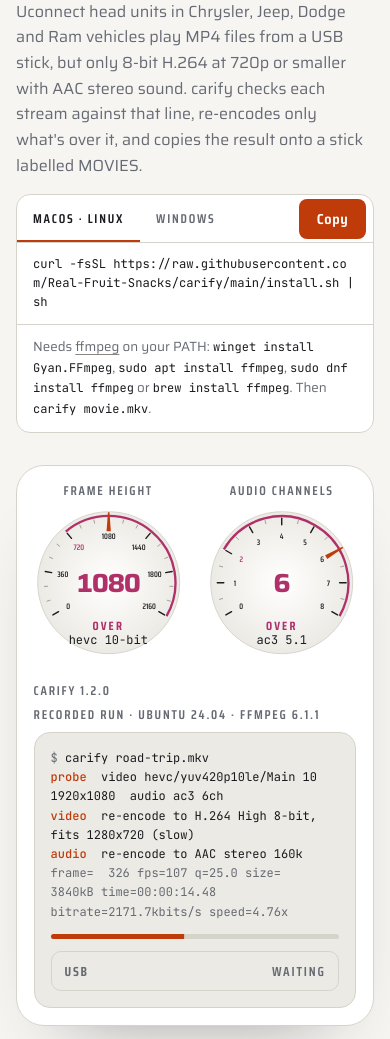
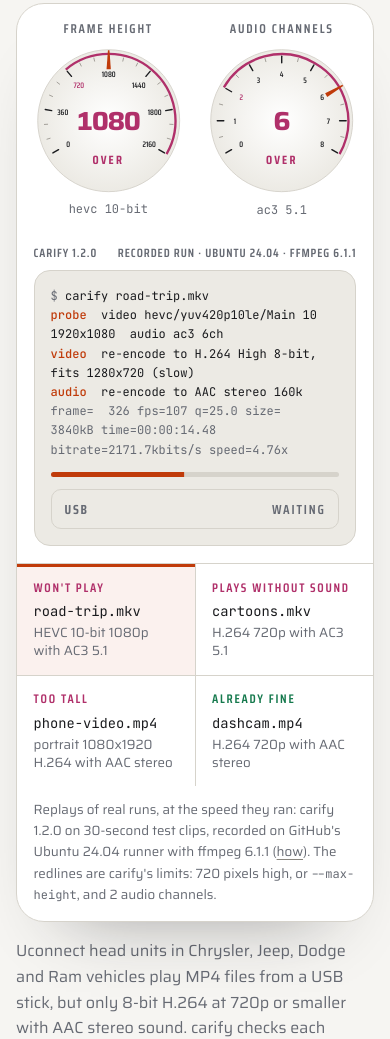
Before and after one commit to Real-Fruit-Snacks/carify, a plain HTML site: page docs/index.html in a window 390 px wide. Shown: the part 218-1257 px from the top of the page. Drawn offline with Linux system fonts and the light colour scheme.

Commit message:
Project page: the cluster on the first screen, the file buttons in its plate
The headline now runs across with the explanation and install box under it,
so both dials and the screen fit a 1440 x 900 first screen; on a phone the
cluster follows the headline so the gauge sweep is seen on arrival, and the
header keeps its Install link. The binnacle plate is the whole figure, with
the four recorded files as a switch strip along its bottom edge. On narrow
dials the codec words drop under the dial instead of crossing the rim, and
the phone limits table gives its columns more room.

```diff
--- a/docs/index.html
+++ b/docs/index.html
@@ -34,7 +34,7 @@
   <div class="wrap">
     <a class="mark" href="./" aria-label="carify, top of the page">carify</a>
     <nav aria-label="Page">
-      <a href="#install">Install</a>
+      <a class="keep" href="#install">Install</a>
       <a href="#how">The limits</a>
       <a href="#runs">Test runs</a>
       <a href="#use">Usage</a>
@@ -46,8 +46,7 @@
 
 <main>
 <div class="hero">
-  <div class="wrap">
-    <div class="hero-head">
+  <div class="wrap hero-grid">
     <h1>Convert video for Uconnect USB playback</h1>
     <p class="sub">Uconnect head units in Chrysler, Jeep, Dodge and Ram vehicles play MP4 files from a USB stick, but only 8-bit H.264 at 720p or smaller with AAC stereo sound. carify checks each stream against that line, re-encodes only what's over it, and copies the result onto a stick labelled MOVIES.</p>
 
@@ -62,7 +61,6 @@
       <div class="pane" role="tabpanel" id="pane-sh" aria-labelledby="tab-sh"><code>curl -fsSL https://raw.githubusercontent.com/Real-Fruit-Snacks/carify/main/install.sh | sh</code></div>
       <div class="pane" role="tabpanel" id="pane-ps" aria-labelledby="tab-ps" hidden><code>irm https://raw.githubusercontent.com/Real-Fruit-Snacks/carify/main/install.ps1 | iex</code></div>
       <p class="install-note">Needs <a href="https://ffmpeg.org/">ffmpeg</a> on your PATH: <code>winget install Gyan.FFmpeg</code>, <code>sudo apt install ffmpeg</code>, <code>sudo dnf install ffmpeg</code> or <code>brew install ffmpeg</code>. Then <code>carify movie.mkv</code>.</p>
-        </div>
     </div>
 
     <figure class="cluster" id="cluster" aria-labelledby="cluster-cap">
--- a/docs/styles.css
+++ b/docs/styles.css
@@ -107,15 +107,20 @@ p, li { text-wrap: pretty; }
   :root:not([data-theme="nightshift"]) .theme .t-night { display: none; }
   :root:not([data-theme="nightshift"]) .theme .t-day { display: inline; }
 }
-@media (max-width: 860px) { .top nav a:not(:last-child) { display: none; } }
+@media (max-width: 860px) { .top nav a:not(:last-child):not(.keep) { display: none; } }
 
-/* ---------- hero ---------- */
+/* ---------- hero ----------
+   Phone: headline, then the cluster straight away (the sweep is the first thing seen), then the
+   explanation and the install line. Desktop: the headline across, the explanation and the install
+   line side by side under it, then the cluster, with both dials and the screen on the first screen. */
 .hero { padding-block: var(--space-m) var(--space-xl-3xl); }
-.hero-head { display: grid; grid-template-columns: minmax(0, 1fr); gap: var(--space-s) var(--space-xl); align-items: start; }
-@media (min-width: 980px) { .hero-head { grid-template-columns: minmax(0, 1fr) minmax(0, 33rem); } .hero-head h1 { grid-column: 1 / -1; } }
-h1 { font-size: clamp(2.2rem, 1.15rem + 4.3vw, 5rem); font-weight: 720; letter-spacing: -.02em; line-height: .98; margin-bottom: var(--space-2xs); }
-.sub { margin: 0; color: var(--mute); max-width: 54ch; }
-@media (min-width: 980px) { .sub { font-size: var(--step-1); line-height: 1.5; } }
+.hero-grid { display: grid; grid-template-columns: minmax(0, 1fr); grid-template-areas: "h1" "cluster" "sub" "install"; gap: var(--space-s) var(--space-xl); align-items: end; }
+.hero-grid h1 { grid-area: h1; } .sub { grid-area: sub; } .install { grid-area: install; } .cluster { grid-area: cluster; }
+@media (min-width: 980px) {
+  .hero-grid { grid-template-columns: minmax(0, 1fr) minmax(0, 31rem); grid-template-areas: "h1 h1" "sub install" "cluster cluster"; align-items: start; row-gap: var(--space-s); }
+}
+h1 { font-size: clamp(2.2rem, 1.3rem + 3.4vw, 4.4rem); font-weight: 720; letter-spacing: -.02em; line-height: .98; }
+.sub { margin: 0; color: var(--mute); max-width: 60ch; }
 .install { border: 1px solid var(--line); border-radius: 14px; background: var(--surface); overflow: hidden; }
 .install-bar { display: flex; align-items: center; justify-content: space-between; gap: var(--space-xs); padding-right: .45rem; border-bottom: 1px solid var(--line); }
 .tabs { display: flex; }
@@ -133,12 +138,16 @@ h1 { font-size: clamp(2.2rem, 1.15rem + 4.3vw, 5rem); font-weight: 720; letter-s
 .install-note code { color: var(--ink); font-size: .9em; }
 
 /* ---------- the cluster ---------- */
-.cluster { margin: var(--space-l) 0 0; }
+/* The figure is the binnacle plate: dials and screen on top, the four recorded files along the
+   bottom edge like the switches under a cluster, and the note on where the runs come from. */
+.cluster {
+  margin: var(--space-xs) 0 0; overflow: hidden;
+  background: var(--plate); border: 1px solid var(--line); border-radius: var(--r-plate); box-shadow: var(--plate-shadow);
+}
 .binnacle {
   position: relative; display: grid; gap: var(--space-m) var(--space-m); align-items: start;
   grid-template-columns: minmax(0, 1fr) minmax(0, 1fr); grid-template-areas: "v a" "screen screen";
-  padding: var(--space-s-l); background: var(--plate); border: 1px solid var(--line);
-  border-radius: var(--r-plate); box-shadow: var(--plate-shadow);
+  padding: var(--space-s-l);
 }
 @media (min-width: 900px) {
   .binnacle { grid-template-columns: minmax(0, 290px) minmax(0, 1fr) minmax(0, 290px); grid-template-areas: "v screen a"; }
@@ -177,6 +186,13 @@ h1 { font-size: clamp(2.2rem, 1.15rem + 4.3vw, 5rem); font-weight: 720; letter-s
 .hub [data-s="fits"] { color: var(--mint); }
 .hub [data-s="over"] { color: var(--rasp); }
 .hub [data-s="off"] { color: var(--line-strong); }
+/* A phone's dials are too small for the codec words inside the rim: they drop under the dial. */
+@container (max-width: 230px) {
+  .hub-from { top: 62%; }
+  .hub-state { top: 72%; }
+  .hub-codec { top: calc(100% + .5rem); left: 0; right: 0; color: var(--mute); }
+}
+@media (max-width: 560px) { .gauge { padding-bottom: 1.6rem; } }
 
 .screen { align-self: stretch; display: flex; flex-direction: column; min-width: 0; background: var(--screen); border: 1px solid var(--line); border-radius: 16px; padding: var(--space-s); }
 .term { flex: 1; margin: 0; padding: 0; background: none; border: 0; border-radius: 0; overflow: visible; font-size: clamp(.75rem, .7rem + .2vw, .8rem); line-height: 1.6; white-space: pre-wrap; overflow-wrap: anywhere; min-height: 13.5em; color: var(--ink); }
@@ -202,18 +218,22 @@ h1 { font-size: clamp(2.2rem, 1.15rem + 4.3vw, 5rem); font-weight: 720; letter-s
 .usb[data-s="copy"] .w-copy { color: var(--ember); }
 .usb[data-s="done"] .w-done { color: var(--mint); }
 
-figcaption { margin-top: var(--space-s); }
-.files { display: grid; gap: var(--space-2xs); grid-template-columns: repeat(2, minmax(0, 1fr)); }
+figcaption { border-top: 1px solid var(--line); }
+/* The switch row: one strip split by hairlines, the pressed one lit along its top edge. */
+.files { display: grid; gap: 1px; background: var(--line); grid-template-columns: repeat(2, minmax(0, 1fr)); }
 @media (min-width: 900px) { .files { grid-template-columns: repeat(4, minmax(0, 1fr)); } }
-.file { display: grid; gap: .15rem; text-align: left; font: inherit; color: var(--ink); background: var(--surface); border: 1px solid var(--line); border-radius: 12px; padding: .7rem .9rem .75rem; cursor: pointer; position: relative; transition: border-color .18s; }
+.file { display: grid; align-content: start; gap: .15rem; text-align: left; font: inherit; color: var(--ink); background: var(--plate); border: 0; border-radius: 0; padding: .85rem var(--space-s-l) .9rem; cursor: pointer; position: relative; transition: background-color .18s; }
+.file::before { content: ""; position: absolute; left: 0; right: 0; top: 0; height: 3px; background: transparent; transition: background-color .18s; }
 .file code { font-size: .86rem; overflow-wrap: anywhere; }
 .file span { font-size: var(--step--1); color: var(--mute); line-height: 1.35; }
 .file em { order: -1; font-style: normal; font-size: .78rem; color: var(--rasp); }
 .file[data-run="dashcam"] em { color: var(--mint); }
-.file[aria-pressed="true"] { border-color: var(--ember); box-shadow: inset 0 3px 0 var(--ember); }
-@media (hover: hover) { .file:hover { border-color: var(--line-strong); } .file[aria-pressed="true"]:hover { border-color: var(--ember); } }
+.file[aria-pressed="true"] { background: color-mix(in srgb, var(--ember) 7%, var(--plate)); }
+.file[aria-pressed="true"]::before { background: var(--ember); }
+.file:focus-visible { outline-offset: -4px; }
+@media (hover: hover) { .file:hover { background: color-mix(in srgb, var(--ink) 4%, var(--plate)); } .file[aria-pressed="true"]:hover { background: color-mix(in srgb, var(--ember) 10%, var(--plate)); } }
 .file:disabled { cursor: progress; }
-.cap-note { margin: var(--space-xs) 0 0; font-size: var(--step--1); color: var(--mute); max-width: 80ch; }
+.cap-note { margin: 0; padding: var(--space-xs) var(--space-s-l) var(--space-s); font-size: var(--step--1); color: var(--mute); max-width: 96ch; }
 
 /* ---------- sections ---------- */
 section { padding-block: clamp(3rem, 2rem + 3vw, 5rem); border-top: 1px solid var(--line); }
@@ -233,6 +253,11 @@ thead th { font-size: .78rem; color: var(--mute); font-weight: 650; padding-bott
 .limits td code, .runs-table code, .params code { color: var(--ink); }
 /* The "plays" column ends on a redline: past it, carify steps in. */
 .limits td.line { position: relative; padding-right: 1.4rem; }
+@media (max-width: 560px) {
+  .limits tbody th { width: 4.4rem; padding-right: .6rem; }
+  .console .legend { font-size: .75rem; letter-spacing: .08em; }
+}
+.limits code { overflow-wrap: normal; }
 .limits td.line::after { content: ""; position: absolute; right: .55rem; top: .55rem; bottom: .55rem; width: 3px; border-radius: 2px; background: var(--rasp); }
 
 .runs .lede { margin: 0 0 var(--space-m); color: var(--mute); max-width: 70ch; }
```
Also changed, not shown: 1 other file. Lines whose indentation alone changed are shown as unchanged.
